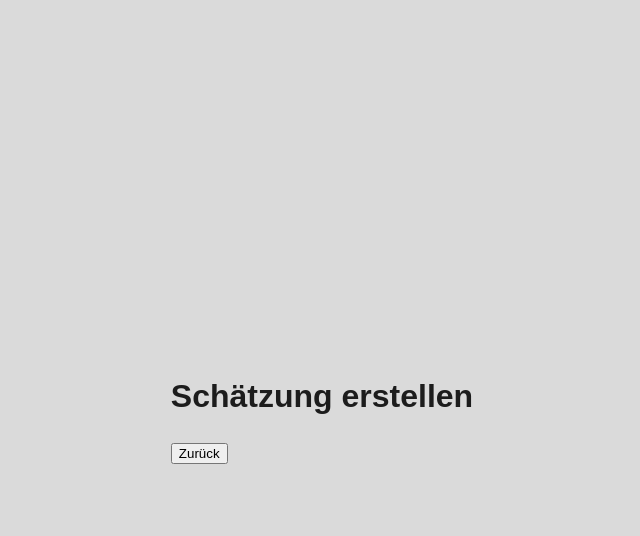
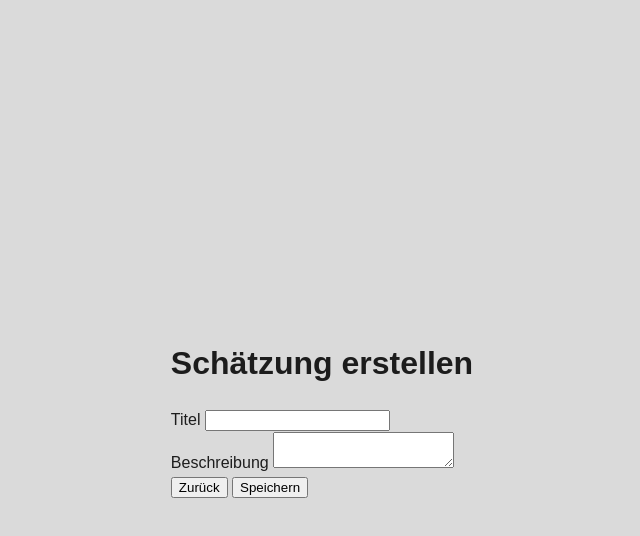
Before and after one commit to nilsroehrig/svelte-workshop-rehearsal, a Svelte app: page / in a window 1280 px wide. Both pictures are taken after a click on the button "Neue Schätzung erstellen". Shown: the top 536 px of the page, without its empty margins (318-958 px from the left). Built offline with nearby package versions, Linux system fonts and the light colour scheme.

Commit message:
added form for creation and saving of estimations

```diff
--- a/src/App.svelte
+++ b/src/App.svelte
@@ -1,23 +1,53 @@
 <script>
   let currentView = "menu";
+  let estimations = [];
+
+  $: newEstimation =
+    currentView === "create_estimation"
+      ? newEstimation
+      : { title: "", description: "" };
 
   function gotoEstimationCreation() {
     currentView = "create_estimation";
   }
 
   function gotoMenu() {
-    currentView = "menu"
+    currentView = "menu";
   }
+
+  function submitEstimation() {
+    estimations = [...estimations, { ...newEstimation }];
+    gotoMenu();
+  }
+
+  $: console.log({ estimations });
 </script>
 
 <main>
   {#if currentView === "create_estimation"}
     <h1>Schätzung erstellen</h1>
-    <button on:click={gotoMenu}>Zurück</button>
+    <form on:submit|preventDefault={submitEstimation}>
+      <label for="title">Titel</label>
+      <input type="text" id="title" bind:value={newEstimation.title} />
+
+      <br />
+
+      <label for="description">Beschreibung</label>
+      <textarea id="description" bind:value={newEstimation.description} />
+
+      <br />
+
+      <button type="button" on:click={gotoMenu}>Zurück</button>
+      <button type="submit">Speichern</button>
+    </form>
   {:else}
     <h1>Svestimator</h1>
     <ul>
-      <li><button on:click={gotoEstimationCreation}>Neue Schätzung erstellen</button></li>
+      <li>
+        <button on:click={gotoEstimationCreation}
+          >Neue Schätzung erstellen</button
+        >
+      </li>
       <li><button>Vorherige Schätzungen betrachten</button></li>
     </ul>
   {/if}
```
Also changed, not shown: notes/kapitel_01.md (+14 -0 lines).
